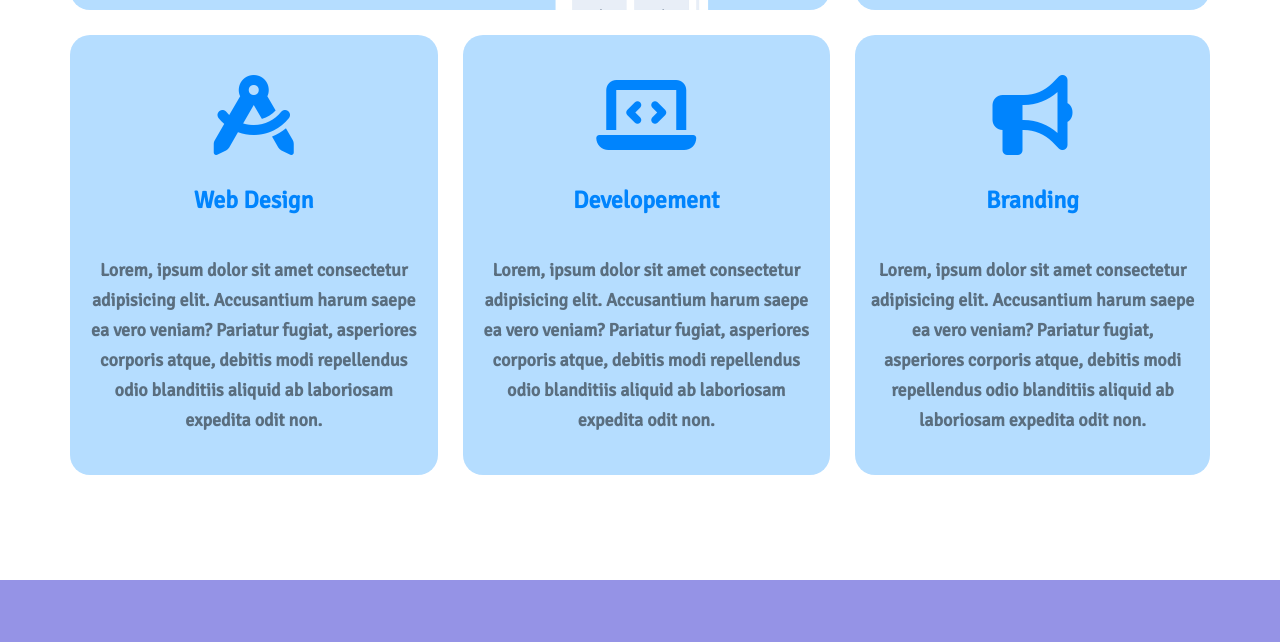
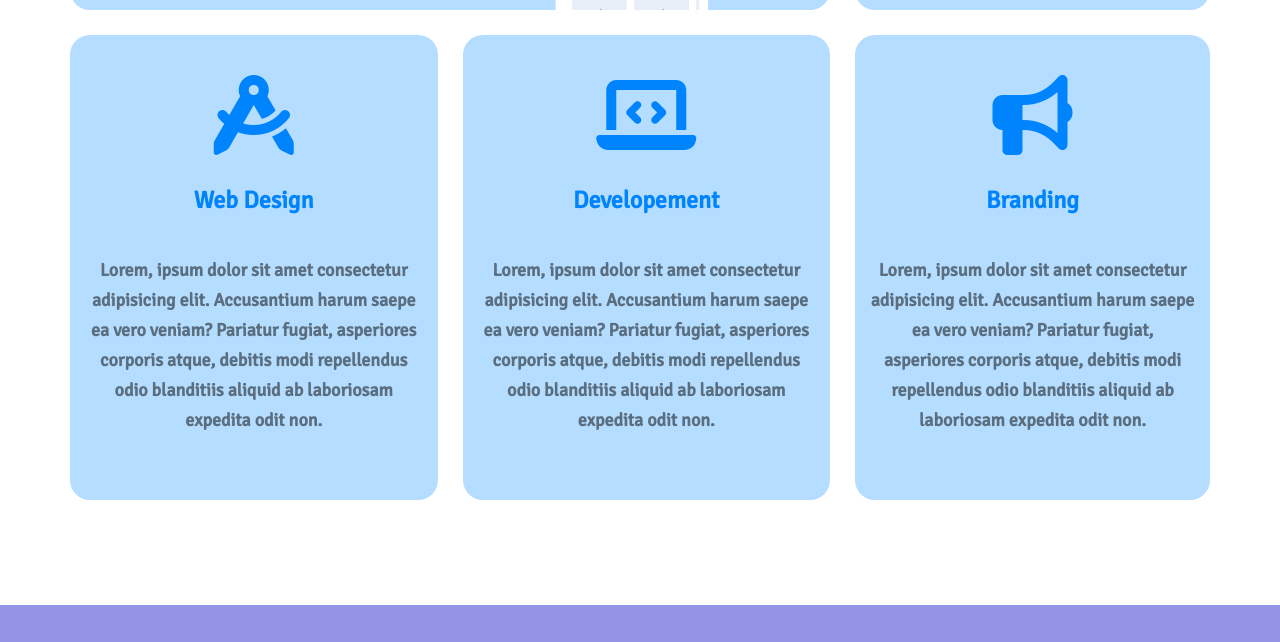
Before and after one commit to gab1144/htmlcss-responsive-layout, a plain HTML site: page index.html in a window 1280 px wide. Shown: the part 555-1197 px from the top of the page. Drawn offline with Linux system fonts and the light colour scheme.

Commit message:
[change] section info

```diff
--- a/css/style.css
+++ b/css/style.css
@@ -129,6 +129,9 @@ header ul li a:hover {
   margin-top: 40px;
 }
 
+.info .container .row .col.due-terzi:not(:first-child) .card:first-of-type{
+  margin-bottom: 25px;
+}
 
 .planning {
   background-color: rgb(149, 147, 230);
```
